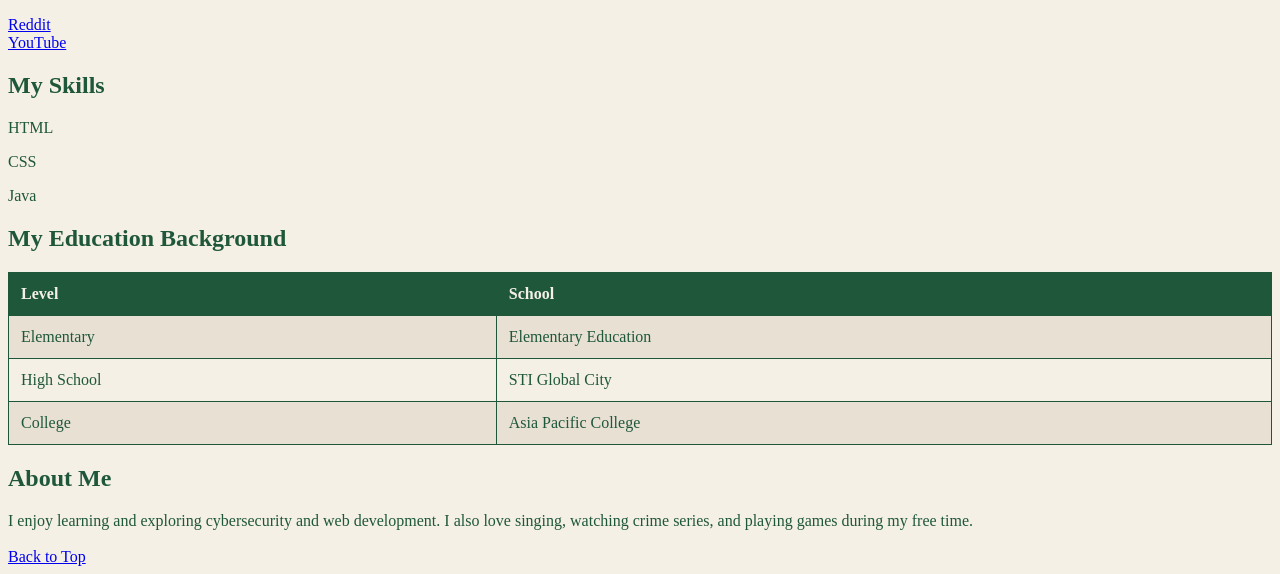
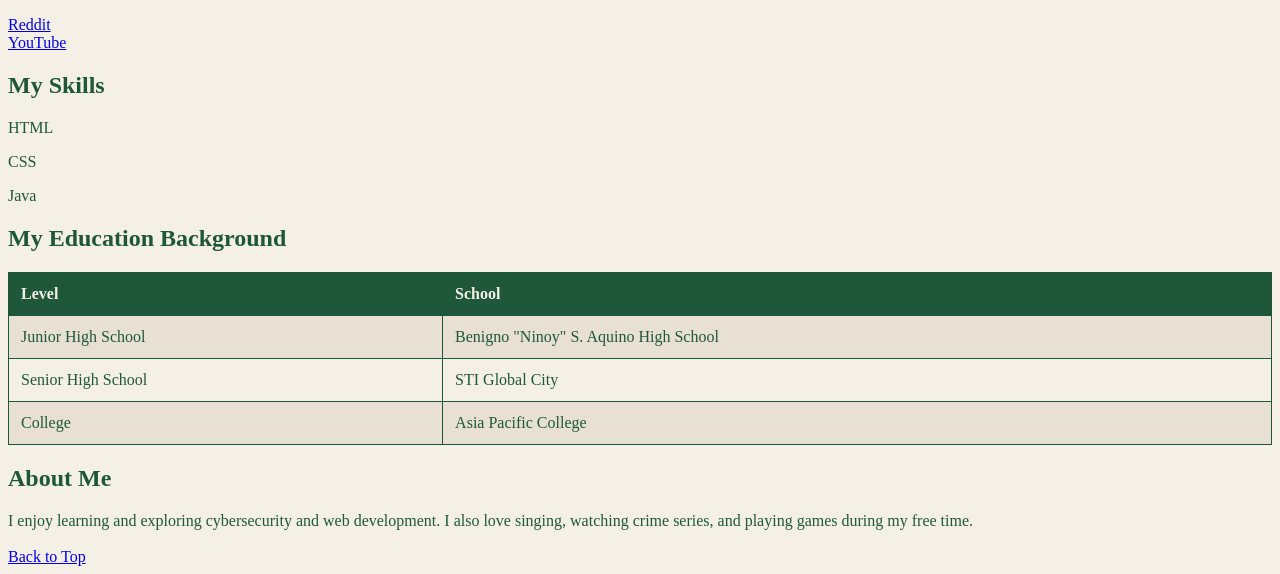
Before and after one commit to irngracee/webprog-CF251-html-lessons, a plain HTML site: page introduction/index.html in a window 1280 px wide. Shown: the part 987-1561 px from the top of the page. Drawn offline with Linux system fonts and the light colour scheme.

Commit message:
Update school levels in introduction index.html

```diff
--- a/introduction/index.html
+++ b/introduction/index.html
@@ -66,12 +66,12 @@
             </tr>
 
             <tr>
-                <td>Elementary</td>
-                <td>Elementary Education</td>
+                <td>Junior High School</td>
+                <td>Benigno "Ninoy" S. Aquino High School</td>
             </tr>
 
             <tr>
-                <td>High School</td>
+                <td>Senior High School</td>
                 <td>STI Global City</td>
             </tr>
 
```
